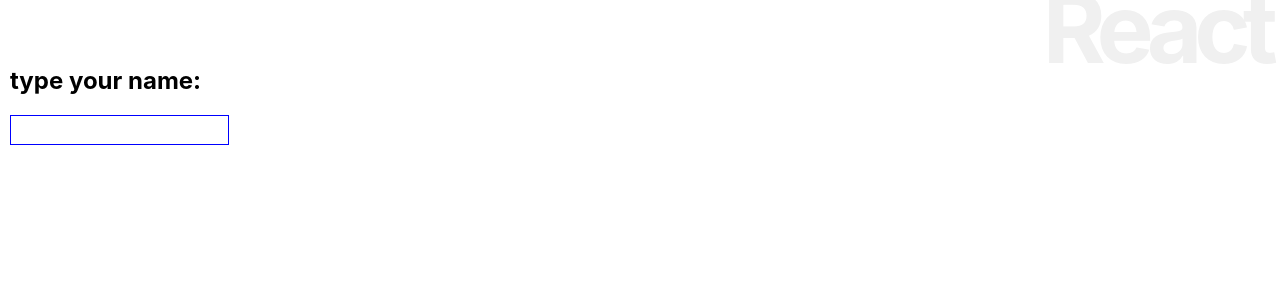
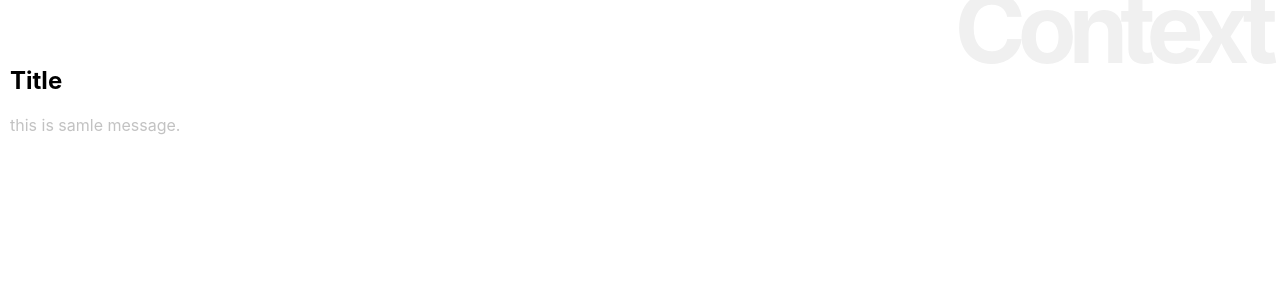
Before and after one commit to KATO-Hiro/React-Sample-App, a React (Create React App) app in the folder frontend/: page / in a window 1280 px wide. Shown: the top 300 px of the page. Built offline with nearby package versions, Linux system fonts and the light colour scheme.

Commit message:
Enable to use context

```diff
--- a/frontend/src/App.js
+++ b/frontend/src/App.js
@@ -1,6 +1,11 @@
 import React, { Component } from 'react';
 import Rect from './Rect';
 import './App.css';
+
+let data = {title: 'Title',
+  message: 'this is samle message.'};
+
+const SampleContext = React.createContext(data);
 
 class App extends Component {
   // data = [];
@@ -10,6 +15,7 @@
   //   "これはリストのサンプルです。",
   //   "配列をリストに変換します。"
   // ];
+
   input = '';
 
   msgStyle = {
@@ -52,28 +58,28 @@
   //   padding: "10px"
   // }
 
-  constructor(props) {
-    super(props)
-    this.state = {
-      message: 'type your name:'
-      // list:this.data
-      // counter: 0,
-      // msg: 'count start!',
-      // flag: true,
-    };
+  // constructor(props) {
+  //   super(props)
+  //   this.state = {
+  //     message: 'type your name:'
+  //     // list:this.data
+  //     // counter: 0,
+  //     // msg: 'count start!',
+  //     // flag: true,
+  //   };
 
-    // ステートを更新している
-    // let timer = setInterval(() => {
-    //   this.setState((state) => ({
-    //     msg: state.msg + "!"
-    //   }));
-    // }, 10000)
+  //   // ステートを更新している
+  //   // let timer = setInterval(() => {
+  //   //   this.setState((state) => ({
+  //   //     msg: state.msg + "!"
+  //   //   }));
+  //   // }, 10000)
 
-    // this.doAction = this.doAction.bind(this);
-    // this.doChange = this.doChange.bind(this);
-    // this.doSubmit = this.doSubmit.bind(this);
-    this.doCheck = this.doCheck.bind(this);
-  }
+  //   // this.doAction = this.doAction.bind(this);
+  //   // this.doChange = this.doChange.bind(this);
+  //   // this.doSubmit = this.doSubmit.bind(this);
+  //   this.doCheck = this.doCheck.bind(this);
+  // }
 
   // // e: イベントの情報をまとめたオブジェクトが入っている
   // doAction(e) {
@@ -113,14 +119,17 @@
   //   event.preventDefault();
   // }
 
-  doCheck(event) {
-    alert(event.target.value + "は長すぎます（最大10文字）。");
-  }
+  // doCheck(event) {
+  //   alert(event.target.value + "は長すぎます（最大10文字）。");
+  // }
 
   render() {
     return <div>
-      <h1>React</h1>
-      <h2>{this.state.message}</h2>
+      <h1>Context</h1>
+      <Title />
+      <Message />
+      {/* <h1>React</h1>
+      <h2>{this.state.message}</h2> */}
       {/* <form onSubmit={this.doSubmit}>
         <label>
           <span style={this.inputStyle}></span>Message:
@@ -131,7 +140,7 @@
         </label>
         <input type="submit" style={this.inputStyle} value="click" />
       </form> */}
-      <Message maxlength="10" onCheck={this.doCheck} />
+      {/* <Message maxlength="10" onCheck={this.doCheck} /> */}
       {/* <Message title="Children!">
         これはコンポーネント内のコンテンツです。
         マルでテキストを分割し、リストにして表示します。
@@ -207,50 +216,74 @@
 //   }
 // }
 
-class Message extends Component {
-  // li = {
-  //   fontSize: "16pt",
-  //   color: "#06",
-  //   margin: "0px",
-  //   padding: "0px"
-  // }
-  inputStyle = {
-    fontSize: "12pt",
-    padding: "5px"
-  }
+// class Message extends Component {
+//   // li = {
+//   //   fontSize: "16pt",
+//   //   color: "#06",
+//   //   margin: "0px",
+//   //   padding: "0px"
+//   // }
+//   inputStyle = {
+//     fontSize: "12pt",
+//     padding: "5px"
+//   }
 
-  constructor(props) {
-    super(props);
-    this.doChange = this.doChange.bind(this);
-  }
+//   constructor(props) {
+//     super(props);
+//     this.doChange = this.doChange.bind(this);
+//   }
 
-  doChange(e) {
-    if (e.target.value.length > this.props.maxlength) {
-      this.props.onCheck(e);
-      e.target.value = e.target.value.substr(0, this.props.maxlength);
-    }
-  }
+//   doChange(e) {
+//     if (e.target.value.length > this.props.maxlength) {
+//       this.props.onCheck(e);
+//       e.target.value = e.target.value.substr(0, this.props.maxlength);
+//     }
+//   }
+
+//   render() {
+//     return <input type="text" style={this.inputStyle} onChange={this.doChange} />
+//     // let content = this.props.children;
+//     // let arr = content.split('。')
+//     // let arr2 = [];
+
+//     // for (let i = 0; i < arr.length; i++) {
+//     //   if (arr[i].trim() != '') {
+//     //     arr2.push(arr[i]);
+//     //   }
+//     // }
+
+//     // let list = arr2.map((value, key) => (
+//     //   <li style={this.li} key={key}>{value}.</li>)
+//     // );
+
+//     // return <div>
+//     //   <h2>{this.props.title}</h2>
+//     //   <ol>{list}</ol>
+//     // </div>
+//   }
+// }
+
+class Title extends Component {
+  static contextType = SampleContext;
 
   render() {
-    return <input type="text" style={this.inputStyle} onChange={this.doChange} />
-    // let content = this.props.children;
-    // let arr = content.split('。')
-    // let arr2 = [];
+    return (
+      <div>
+        <h2>{this.context.title}</h2>
+      </div>
+    )
+  }
+}
 
-    // for (let i = 0; i < arr.length; i++) {
-    //   if (arr[i].trim() != '') {
-    //     arr2.push(arr[i]);
-    //   }
-    // }
+class Message extends Component {
+  static contextType = SampleContext;
 
-    // let list = arr2.map((value, key) => (
-    //   <li style={this.li} key={key}>{value}.</li>)
-    // );
-
-    // return <div>
-    //   <h2>{this.props.title}</h2>
-    //   <ol>{list}</ol>
-    // </div>
+  render() {
+    return (
+      <div>
+        <p>{this.context.message}</p>
+      </div>
+    )
   }
 }
 
```
